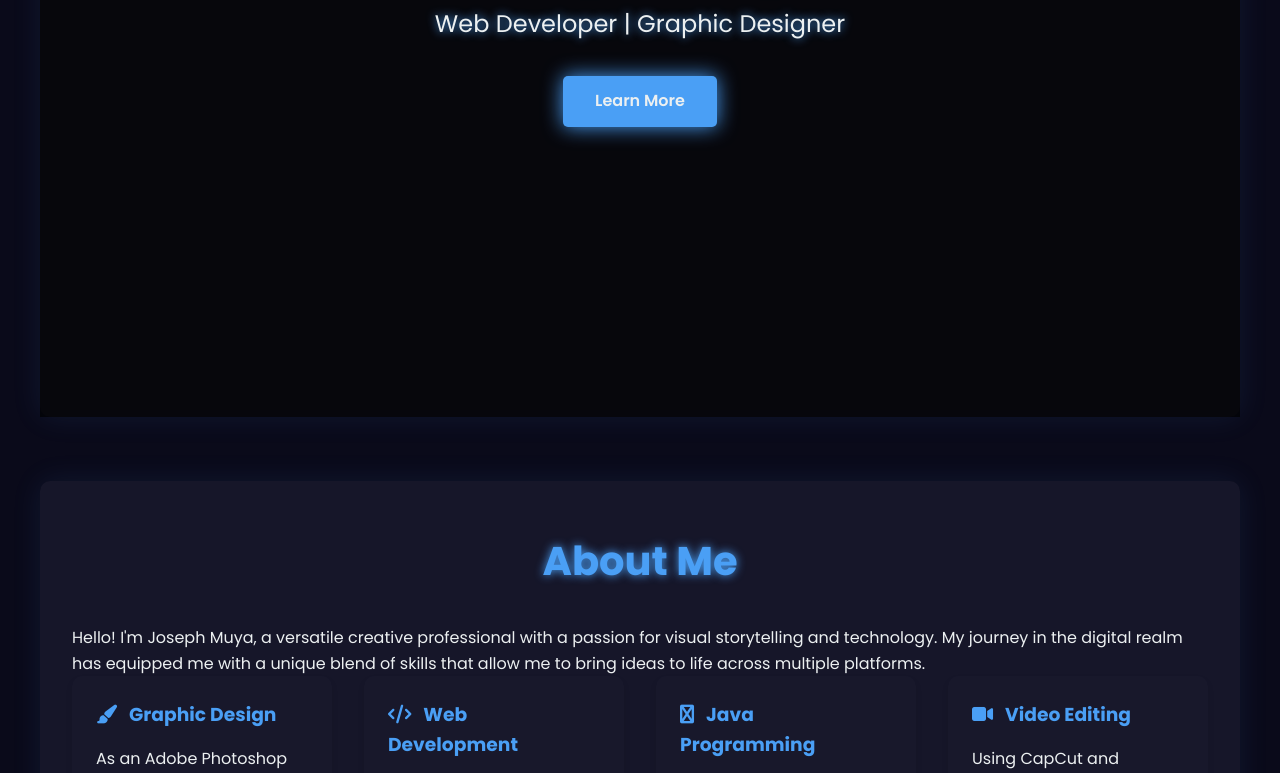
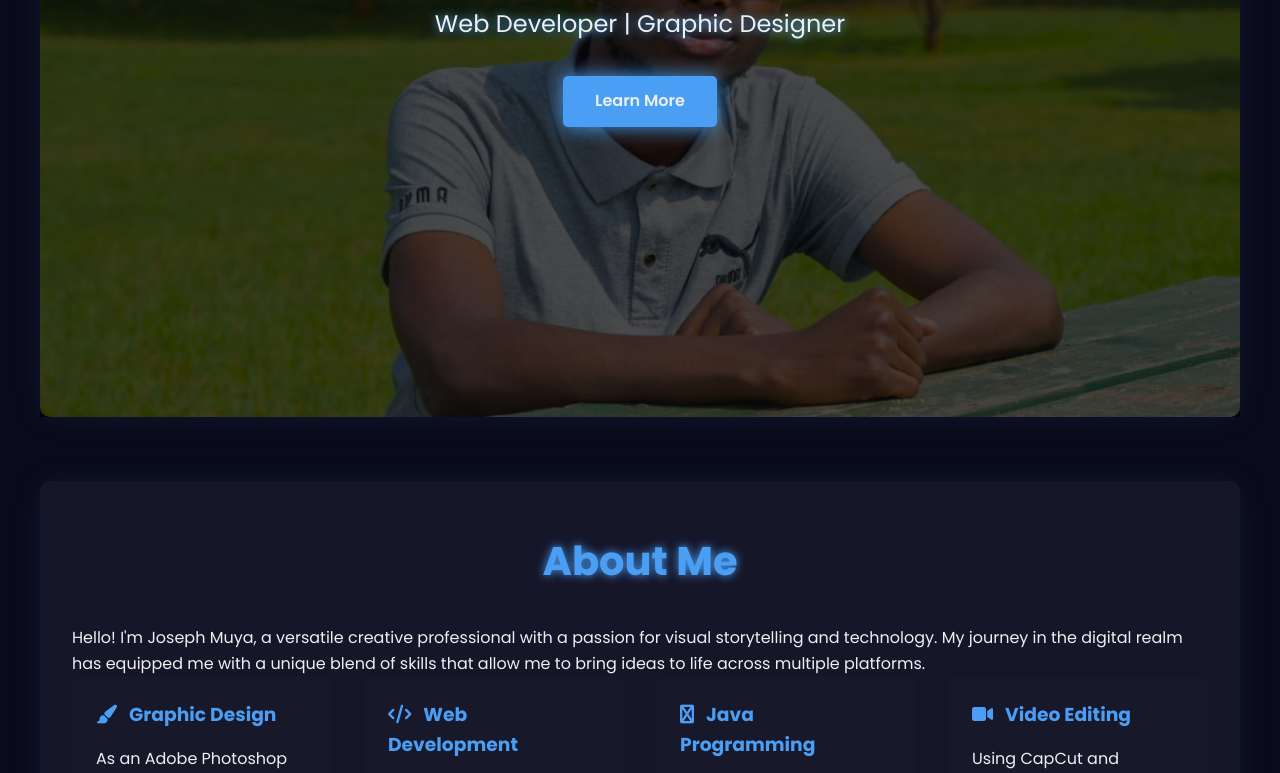
Before and after one commit to josephmuya7/myPortfolioWebsite, a website: page index.html in a window 1280 px wide. Shown: the part 463-1236 px from the top of the page. Drawn offline with Linux system fonts and the light colour scheme.

Commit message:
hero update

```diff
--- a/styles.css
+++ b/styles.css
@@ -76,7 +76,7 @@ main {
 }
 
 .hero {
-    background-image: url('img/hero-bg.jpg');
+    background-image: url('img/WhatsApp\ Image\ 2024-07-21\ at\ 9.56.47\ PM.jpeg');
     background-size: cover;
     background-position: center;
     background-repeat: no-repeat;
```
Also changed, not shown: img/WhatsApp Image 2024-07-21 at 9.56.47 PM.jpeg (added).
